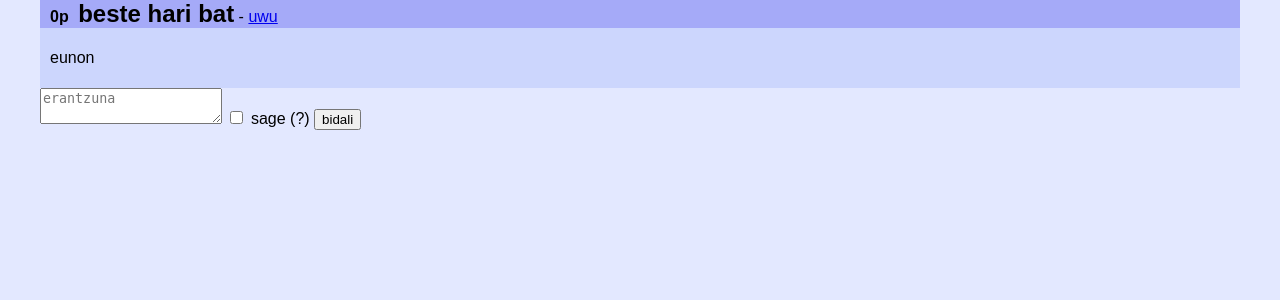
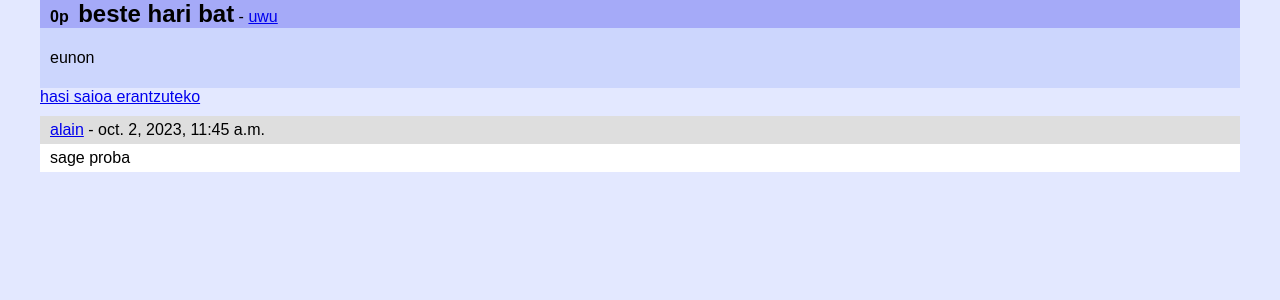
Before and after one commit to erlgr/forotxuletas, a Django app: page /foro/haria/12/ in a window 1280 px wide. Shown: the part 88-388 px from the top of the page. Run offline with Django 4.2, Linux system fonts and the light colour scheme; data comes from the database, SQL or seed files in the repository; both versions use the stored data as it was after the commit.

Commit message:
komentarioak

```diff
--- a/foro/static/css/foro.css
+++ b/foro/static/css/foro.css
@@ -48,3 +48,28 @@ body {
     font-weight: bold;
     margin-right: 5px;
 }
+
+.replyheader {
+    width: calc(100% - 20px);
+    background: #dedede;
+    padding: 5px 10px;
+    margin:0;
+    display: flex;
+    justify-content: space-between;
+    text-transform: lowercase;
+}
+
+.replycontent > * {
+    margin: 0;
+}
+.replycontent {
+    width: calc(100% - 20px);
+    background: #ffffff;
+    margin:0;
+    padding: 5px 10px;
+}
+
+.reply {
+    width: 100%;
+    margin: 10px 0;
+}
--- a/foro/templates/foro/index.html
+++ b/foro/templates/foro/index.html
@@ -20,6 +20,7 @@
                 <option value="eztabaida" {% if selected_sort == 'eztabaida' %}selected{% endif %}>eztabaida</option>
             </select>
             {% if user.is_authenticated %}
+                {{ user.username }} zara
                 [<a class="loginbutton" href="/logout">saioa itxi</a>]
                 [<a class="postbutton" href="/add">igo</a>]
             {% else %}
--- a/foro/templates/foro/thread.html
+++ b/foro/templates/foro/thread.html
@@ -12,7 +12,6 @@
         <h1>haria</h1>
         <div class="headeritems">
             {% if user.is_authenticated %}
-                [<a class="postbutton" href="/add">erantzun</a>]
             {% else %}
                 [<a class="loginbutton" href="/login">saioa hasi</a>]
             {% endif %}
@@ -21,27 +20,35 @@
     </div>
     <div class="titlediv">
         <span>
-            <span class="threadid">{{ thread.votes }}p</span> <a class="threadtitle">{{ thread.title }}</a> - <a href="autorea/{{ thread.author }}">{{ thread.author }}</a>
+            <span class="threadid">{{ thread.votes }}p</span> <a class="threadtitle">{{ thread.title }}</a> - <a href="/autorea/{{ thread.author }}">{{ thread.author }}</a>
         </span>
     </div>
     <div class="contentdiv">
         <p>{{ thread.content }}</p>
     </div>
-    <form class="replyform" action="addReply/" method="POST">
-        <textarea name="content" placeholder="erantzuna"></textarea>
-        <input type="hidden" name="threadid" value="{{ thread.id }}">
-        <input type="hidden" name="csrfmiddlewaretoken" value="{{ csrf_token }}">
-        <input type="checkbox" name="sage" value="sage"> sage <span title="sage hautatzen baduzu, posta ez da zuzeneko feed-era igoko.">(?)</span>
-        <input type="submit" value="bidali">
-    </form>
+    {% if user.is_authenticated %}
+        <form class="replyform" method="POST" action="{% url 'add_comment' thread.id %}">
+            {% csrf_token %}
+            <textarea name="content" placeholder="erantzuna"></textarea>
+            <input type="hidden" name="thread_id" value="{{ thread.id }}">
+            <input type="checkbox" name="sage" value="sage"> sage <span title="sage hautatzen baduzu, posta ez da zuzeneko feed-era igoko.">(?)</span>
+            <input type="submit" value="bidali">
+        </form>
+    {% else %}
+        <a href="/login">hasi saioa erantzuteko</a>
+        <br>
+    {% endif %}
     <div class="replies">
-        {% for reply in replies %}
+        {% for comment in comments %}
             <div class="reply">
                 <div class="replyheader">
-                    <span class="replyid">{{ reply.votes }}p</span> <a class="replytitle">{{ reply.title }}</a> - <a href="autorea/{{ reply.author }}">{{ reply.author }}</a>
+                    <span><a href="/autorea/{{ comment.author }}">{{ comment.author }}</a> - {{ comment.creation_date }}</span>
+                    {% if comment.author == user.username %}
+                        <span>[<a href="/deleteComment/{{ comment.id }}">ezabatu</a>]</span>
+                    {% endif %}
                 </div>
                 <div class="replycontent">
-                    <p>{{ reply.content }}</p>
+                    <p>{{ comment.content }}</p>
                 </div>
             </div>
         {% endfor %}
--- a/foro/urls.py
+++ b/foro/urls.py
@@ -14,5 +14,6 @@ urlpatterns = [
     path('delete/<int:thread_id>/', views.ezabatu, name='ezabatu'),
     path('autorea/<str:author>/', views.autorea, name='autorea'),
     path('haria/<int:thread_id>/', views.haria, name='haria'),
-    path('haria/<int:thread_id>/addReply/', views.add_reply, name='add_reply'),
+    path('haria/<int:thread_id>/addComment/', views.add_comment, name='add_comment'),
+    path('deleteComment/<int:comment_id>/', views.delete_comment, name='delete_comment'),
 ]
--- a/foro/views.py
+++ b/foro/views.py
@@ -6,10 +6,10 @@ from django.contrib.auth.forms import AuthenticationForm
 from django.contrib.auth.hashers import make_password
 from django.contrib.auth.models import User
 from django.http import HttpResponseRedirect
-from django.shortcuts import render
+from django.shortcuts import render, get_object_or_404, redirect
 from django.urls import reverse
 
-from foro.models import Thread
+from foro.models import Thread, Comment
 
 
 # Create your views here.
@@ -113,18 +113,35 @@ def autorea(request, author):
 
 def haria(request, thread_id):
     thread = Thread.objects.get(pk=thread_id)
-    return render(request, 'foro/thread.html', {'thread': thread})
+    comments = Comment.objects.filter(thread=thread)
+    return render(request, 'foro/thread.html', {'thread': thread, 'comments': comments})
 
 
-#TODO: hau konpondu
-def add_reply(request):
-    thread_id = request.POST['thread_id']
-    content = request.POST['content']
-    sage = request.POST.get('sage', False)
-    author = request.user.username
-    thread = Thread.objects.get(pk=thread_id)
-    thread.replies += 1
-    if not sage:
-        thread.bumped = datetime.datetime.now()
-    thread.save()
-    return HttpResponseRedirect(reverse('haria', kwargs={'thread_id': thread_id}))
+def add_comment(request, thread_id):
+    if request.method == 'POST':
+        thread = Thread.objects.get(pk=thread_id)  # Retrieve the thread or post
+        content = request.POST.get('content', '')
+        sage = request.POST.get('sage', False)
+        author = request.user.username  # Assign the username directly
+
+        if content:
+            comment = Comment.objects.create(
+                thread=thread,
+                content=content,
+                author=author,
+            )
+            comment.save()
+
+            if not sage:
+                thread.bumped = datetime.datetime.now()
+                thread.save()
+
+    return HttpResponseRedirect(reverse('thread_list'))
+
+
+def delete_comment(request, comment_id):
+    # If the user is the same as the author of the comment, delete the comment
+    comment = Comment.objects.get(pk=comment_id)
+    if request.user.username == comment.author:
+        comment.delete()
+    return HttpResponseRedirect(reverse('thread_list'))
```
Also changed, not shown: db.sqlite3.
